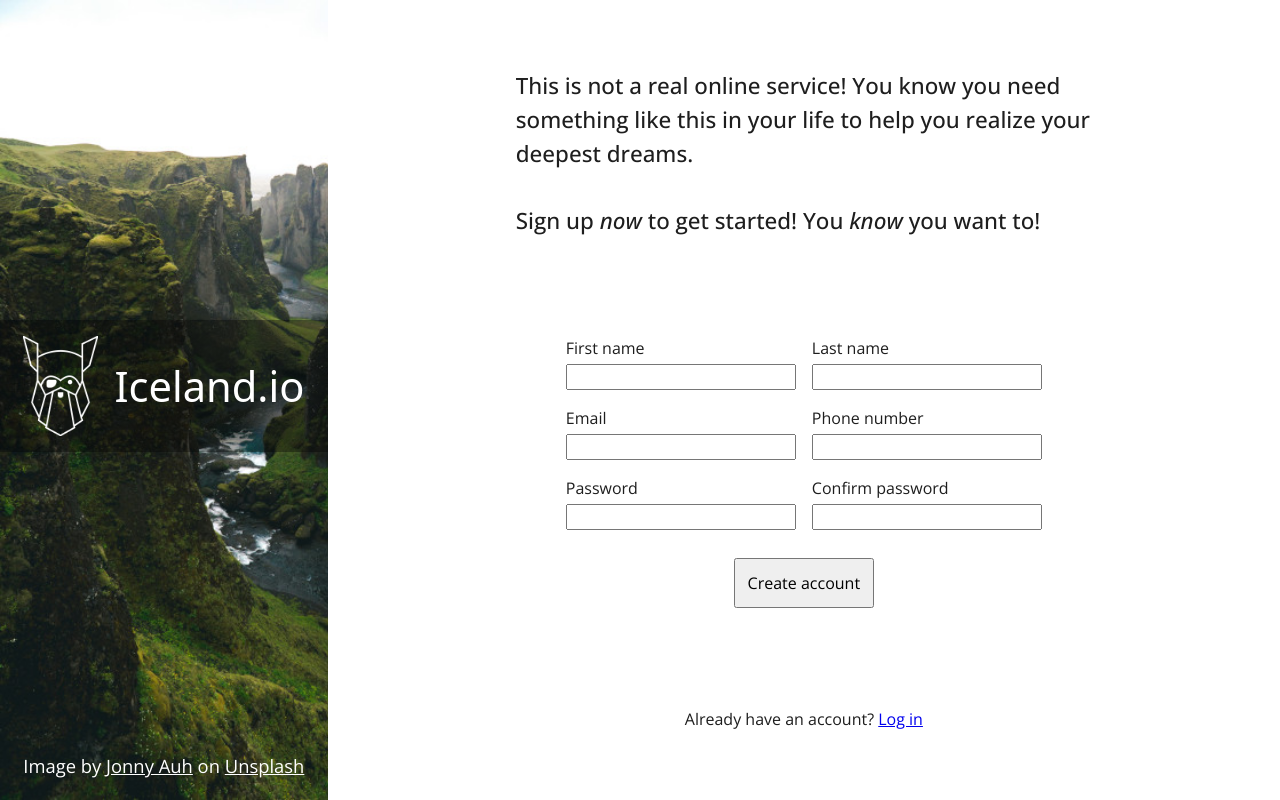
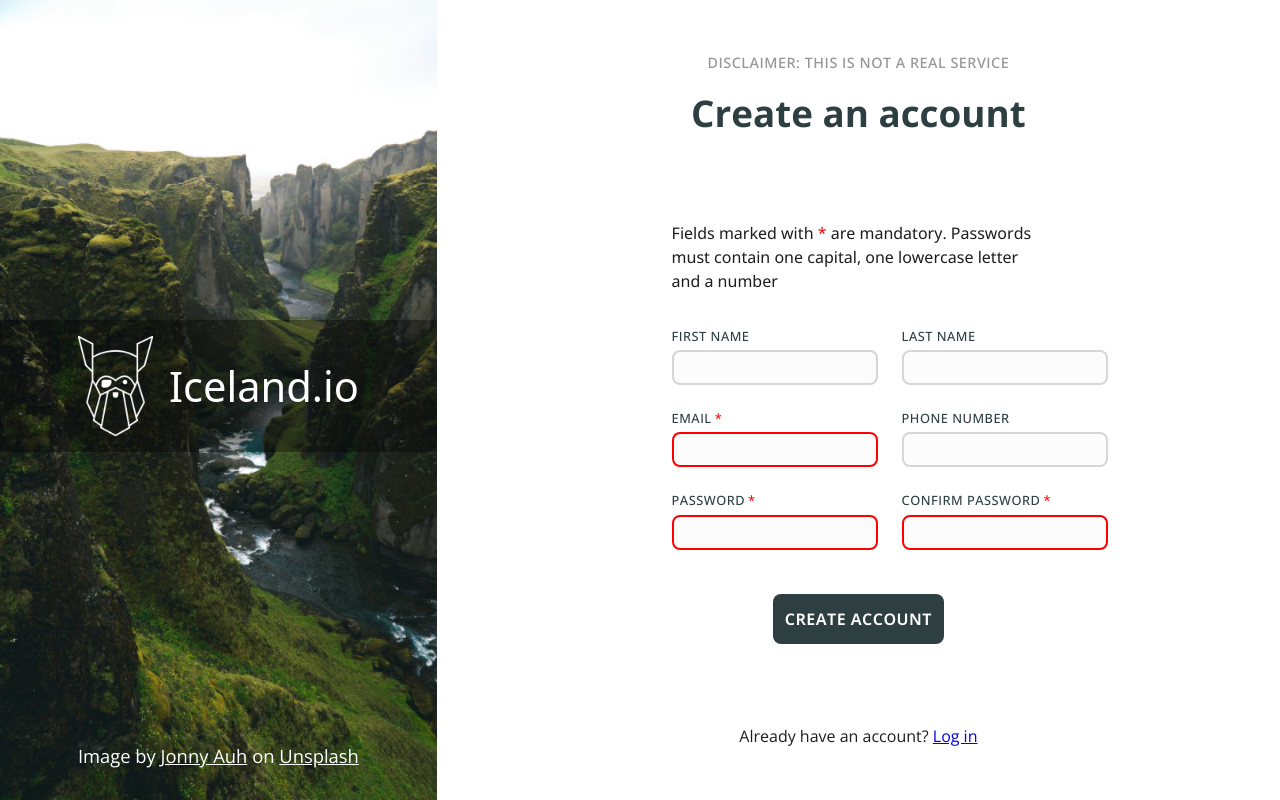
Before and after one commit to ProjectHenri/signup-form-2024, a plain HTML site: page index.html in a window 1280 px wide. Drawn offline with nearby package versions, Linux system fonts and the light colour scheme; a web font is replaced by a local one.

Commit message:
Add styling to the form and page

```diff
--- a/css/styles.css
+++ b/css/styles.css
@@ -1,7 +1,8 @@
 :root{
     --font-light: rgb(255,255,255);
     --font-dark: rgb(30, 30, 30);
-    --page-padding: 20px 0px;
+    --page-padding: 30px 0px;
+    --primary-color: rgb(45, 63, 65);
 }
 
 *, *::before, *::after {
@@ -95,24 +96,49 @@ body .main-area{
     align-items: center;
 }
 
+.main-area .title-container{
+    display: flex;
+    width:clamp(45ch, 50%, 75ch);
+    flex-direction: column;
+    gap: 12px;
+    align-items: center;
+}
+
+.main-area .disclaimer{
+    text-transform: uppercase;
+    font-size:0.9rem;
+    font-weight:550;
+    letter-spacing: 0.5px;
+    color: rgb(151, 151, 151)
+}
+
 .main-area .title{
-    width:clamp(45ch, 50%, 75ch);
-    font-size: clamp(1.25rem, 1.2rem + 0.25vw, 1.5rem);
-    font-weight:500;
-
+    font-size: clamp(2rem, 1.9rem + 0.5vw, 2.5rem);
+    font-weight:700;
+    color: var(--primary-color);
 }
 
 .main-area .signup-form{
     display: flex;
     flex-direction: column;
-    gap:16px;
+    gap:24px;
     width:clamp(45ch, 50%, 75ch);
+    padding:36px 24px;
+    border-radius: 8px;
+}
 
+.signup-form .instructions{
+    font-weight:450;
+    margin-bottom:10px;
+}
+
+.signup-form .required{
+    color: red;
 }
 
 .signup-form > div {
     display: flex;
-    gap:16px;
+    gap:24px;
 
 }
 
@@ -125,6 +151,44 @@ body .main-area{
 
 .signup-form .submit-form{
     align-self: center;
-    margin-top:12px;
-    padding: 12px 12px;
+    margin-top:20px;
+    padding: 14px 12px;
+    border: none;
+    border-radius: 8px;
+    background-color: var(--primary-color);
+    color: var(--font-light);
+    cursor: pointer;
+    font-weight: 650;
+    text-transform: uppercase;
+    font-size: 1rem;
+    letter-spacing: 0.5px;
 }
+
+.signup-form label{
+    font-weight:500;
+    font-size:0.8rem;
+    text-transform: uppercase;
+    letter-spacing: 0.5px;
+    color: var(--primary-color);
+    cursor: pointer;
+}
+.signup-form input{
+    height:35px;
+    border:solid 2px rgb(214, 214, 214);
+    border-radius:8px;
+    background-color: rgb(252, 252, 252);
+}
+.signup-form .required-field::after{
+    content: "*";
+    margin-left:3px;
+    color:red;
+}
+
+input:focus{
+    outline: none;
+    border: solid 2px var(--primary-color);
+}
+
+input:invalid{
+    border:2px solid red;
+}
--- a/index.html
+++ b/index.html
@@ -30,13 +30,16 @@
 
     <section class="main-area">
 
-        <h1 class="title">This is not a real online service! You know you need something
-            like this in your life to help you realize your deepest dreams.
-            <br><br>
-            Sign up <em>now</em> to get started! You <em>know</em> you want to!
-        </h1>
+        <div class="title-container">
+            <p class="disclaimer">Disclaimer: This is not a real service</p>
+            <h1 class="title">Create an account</h1>
+        </div>
 
         <form action="#" method="post" class="signup-form">
+
+                <p class="instructions">Fields marked with <span class="required">*</span> are mandatory.
+                Passwords must contain one capital, one lowercase letter and a number
+                </p>
 
                 <div class="name-section">
                     <div class="firstName-container">
@@ -51,23 +54,23 @@
 
                 <div class="info-section">
                     <div class="email-container">
-                        <label for="email">Email</label>
-                        <input type="email" name="email" id="email">
+                        <label class="required-field" for="email">Email</label>
+                        <input type="email" name="email" id="email" required>
                     </div>
                     <div class="phone-container">
                         <label for="phone">Phone number</label>
-                        <input type="text" name="phone" id="phone">
+                        <input type="tel" name="phone" id="phone">
                     </div>
                 </div>
 
                 <div class="password-section">
                     <div class="password-container">
-                        <label for="password">Password</label>
-                        <input type="password" name="password" id="password">
+                        <label class="required-field" for="password">Password</label>
+                        <input type="password" name="password" id="password" pattern="^(?=.*\d)(?=.*[a-z])(?=.*[A-Z])(?!.*\s).*$" required>
                     </div>
                     <div class="confirmPassword-container">
-                        <label for="confirmPassword">Confirm password</label>
-                        <input type="password" name="confrimPassword" id="confirmPassword">
+                        <label class="required-field" for="confirmPassword">Confirm password</label>
+                        <input type="password" name="confrimPassword" id="confirmPassword" pattern="^(?=.*\d)(?=.*[a-z])(?=.*[A-Z])(?!.*\s).*$" required>
                     </div>
                 </div>
 
```
